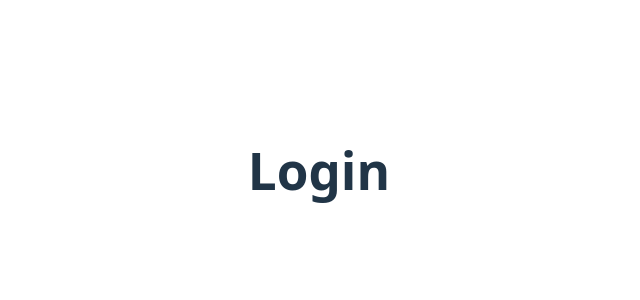
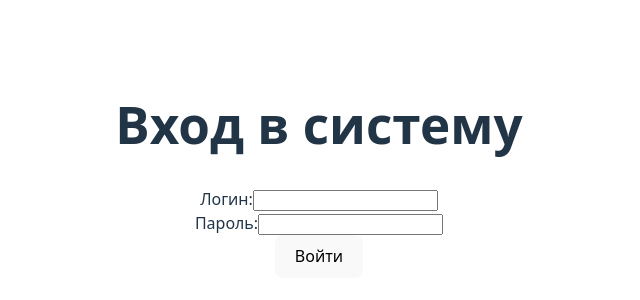
Before and after one commit to n0fl3x/silant_diploma, a React (Vite) app in the folder frontend/silant/: page /login in a window 1280 px wide. Shown: the part 230-530 px from the top of the page, without its empty margins (321-961 px from the left). Built offline with nearby package versions, Linux system fonts and the light colour scheme; no server answers.

Commit message:
Login & logout in process.

```diff
--- a/frontend/silant/src/App.tsx
+++ b/frontend/silant/src/App.tsx
@@ -1,19 +1,30 @@
 import './App.css';
-
-import { BrowserRouter as Router, Routes, Route} from 'react-router-dom';
-
-import Login from './routes/login';
+import { BrowserRouter as Router, Routes, Route, Navigate } from 'react-router-dom';
+import Login from './routes/Login';
+import Dashboard from './routes/Dashboard';
+import Logout from './routes/Logout';
+import { AuthProvider } from './contexts/AuthContext';
 
 function App() {
-    return (
-        <Router>
+  return (
+    <Router>
+      <AuthProvider>
+        <div className="app">
+          <main className="content">
             <Routes>
-                <Route>
-                    <Route path='/login' element={< Login />} />
-                </Route>
+              <Route path="/login" element={<Login />} />
+              <Route path="/dashboard" element={<Dashboard />} />
+              <Route path="/logout" element={<Logout />} />
+              <Route
+                path="/"
+                element={<Navigate to="/dashboard" />}
+              />
             </Routes>
-        </Router>
-    )
-};
+          </main>
+        </div>
+      </AuthProvider>
+    </Router>
+  );
+}
 
 export default App;
--- /dev/null
+++ b/frontend/silant/src/contexts/AuthContext.tsx
@@ -0,0 +1,61 @@
+import React, { createContext, useContext, useState, useEffect } from 'react';
+
+interface AuthContextType {
+  isAuthenticated: boolean;
+  user: { username: string; email: string } | null;
+  checkAuth: () => Promise<void>;
+  logout: () => Promise<void>;
+}
+
+const AuthContext = createContext<AuthContextType | undefined>(undefined);
+
+export function AuthProvider({ children }: { children: React.ReactNode }) {
+  const [isAuthenticated, setIsAuthenticated] = useState(false);
+  const [user, setUser] = useState<{ username: string; email: string } | null>(null);
+
+  const checkAuth = async () => {
+    try {
+      const response = await fetch('/api/v1/authenticated', {
+        method: 'POST',
+        credentials: 'include'
+      });
+
+      if (response.ok) {
+        const data = await response.json();
+        setIsAuthenticated(true);
+        setUser(data.user);
+      } else {
+        setIsAuthenticated(false);
+        setUser(null);
+      }
+    } catch (error) {
+      console.error('Проверка аутентификации не удалась:', error);
+      setIsAuthenticated(false);
+      setUser(null);
+    }
+  };
+
+  const logout = async () => {
+    await fetch('/api/v1/logout', { method: 'POST', credentials: 'include' });
+    setIsAuthenticated(false);
+    setUser(null);
+  };
+
+  useEffect(() => {
+    checkAuth();
+  }, []);
+
+  return (
+    <AuthContext.Provider value={{ isAuthenticated, user, checkAuth, logout }}>
+      {children}
+    </AuthContext.Provider>
+  );
+}
+
+export const useAuth = () => {
+  const context = useContext(AuthContext);
+  if (context === undefined) {
+    throw new Error('useAuth must be used within an AuthProvider');
+  }
+  return context;
+};
--- a/frontend/silant/src/main.tsx
+++ b/frontend/silant/src/main.tsx
@@ -4,7 +4,6 @@ import { createRoot } from 'react-dom/client'
 import './index.css'
 import App from './App.tsx'
 
-
 createRoot(document.getElementById('root')!).render(
     <StrictMode>
         <App />
--- /dev/null
+++ b/frontend/silant/src/routes/Dashboard.tsx
@@ -0,0 +1,26 @@
+import { useAuth } from '../contexts/AuthContext';
+import { useNavigate } from 'react-router-dom';
+
+export default function Dashboard() {
+  const { logout } = useAuth();
+  const navigate = useNavigate();
+
+  const handleLogout = async () => {
+    await logout(); // Вызываем logout из контекста (без навигации)
+    navigate('/logout'); // Перенаправляем на /logout, где произойдёт редирект на /login
+  };
+
+  return (
+    <div className="dashboard-container">
+      <header className="dashboard-header">
+        <h1>Личный кабинет</h1>
+        <button onClick={handleLogout} className="logout-button">
+          Выйти
+        </button>
+      </header>
+      <main className="dashboard-content">
+        <p>Добро пожаловать в личный кабинет!</p>
+      </main>
+    </div>
+  );
+}
--- /dev/null
+++ b/frontend/silant/src/routes/Logout.tsx
@@ -0,0 +1,37 @@
+import { useEffect } from 'react';
+import { useNavigate } from 'react-router-dom';
+
+export default function Logout() {
+  const navigate = useNavigate();
+
+  useEffect(() => {
+    const performLogout = async () => {
+      try {
+        const response = await fetch('/api/v1/logout', {
+          method: 'POST',
+          credentials: 'include'
+        });
+
+        if (response.ok) {
+          // После успешного logout — редирект
+          navigate('/login', { replace: true });
+        } else {
+          // Если что‑то пошло не так, всё равно перенаправляем на login
+          navigate('/login', { replace: true });
+        }
+      } catch (error) {
+        console.error('Ошибка при выходе:', error);
+        // В случае ошибки сети тоже перенаправляем
+        navigate('/login', { replace: true });
+      }
+    };
+
+    performLogout();
+  }, [navigate]);
+
+  return (
+    <div className="logout-container">
+      <p>Выход...</p>
+    </div>
+  );
+}
--- a/frontend/silant/src/routes/login.tsx
+++ b/frontend/silant/src/routes/login.tsx
@@ -1,7 +1,74 @@
 import { useState } from 'react';
+import { useNavigate } from 'react-router-dom';
 
 const Login = () => {
-    return <h1>Login</h1>
+  const [username, setUsername] = useState('');
+  const [password, setPassword] = useState('');
+  const [loading, setLoading] = useState(false);
+  const [error, setError] = useState('');
+
+  const navigate = useNavigate();
+
+  const handleSubmit = async (e: React.FormEvent) => {
+    e.preventDefault();
+    setLoading(true);
+    setError('');
+
+    try {
+      const response = await fetch('/api/v1/token', {
+        method: 'POST',
+        headers: {
+          'Content-Type': 'application/json',
+        },
+        body: JSON.stringify({ username, password }),
+      });
+
+      const data = await response.json();
+
+      if (response.ok && data.success) {
+        // Редирект на личный кабинет после успешного логина
+        navigate('/dashboard');
+      } else {
+        setError(data.error || 'Неверные учётные данные');
+      }
+    } catch (err) {
+      setError('Ошибка подключения к серверу');
+    } finally {
+      setLoading(false);
+    }
+  };
+
+  return (
+    <div className="login-container">
+      <h1>Вход в систему</h1>
+      {error && <div className="error-message">{error}</div>}
+      <form onSubmit={handleSubmit} className="login-form">
+        <div className="form-group">
+          <label htmlFor="username">Логин:</label>
+          <input
+            type="text"
+            id="username"
+            value={username}
+            onChange={(e) => setUsername(e.target.value)}
+            required
+          />
+        </div>
+        <div className="form-group">
+          <label htmlFor="password">Пароль:</label>
+          <input
+            type="password"
+            id="password"
+            value={password}
+            onChange={(e) => setPassword(e.target.value)}
+            required
+          />
+        </div>
+        <button type="submit" disabled={loading}>
+          {loading ? 'Вход...' : 'Войти'}
+        </button>
+      </form>
+    </div>
+  );
 };
 
 export default Login;
```
Also changed, not shown: 1 other file (tests, documents, lock files or other folders).
